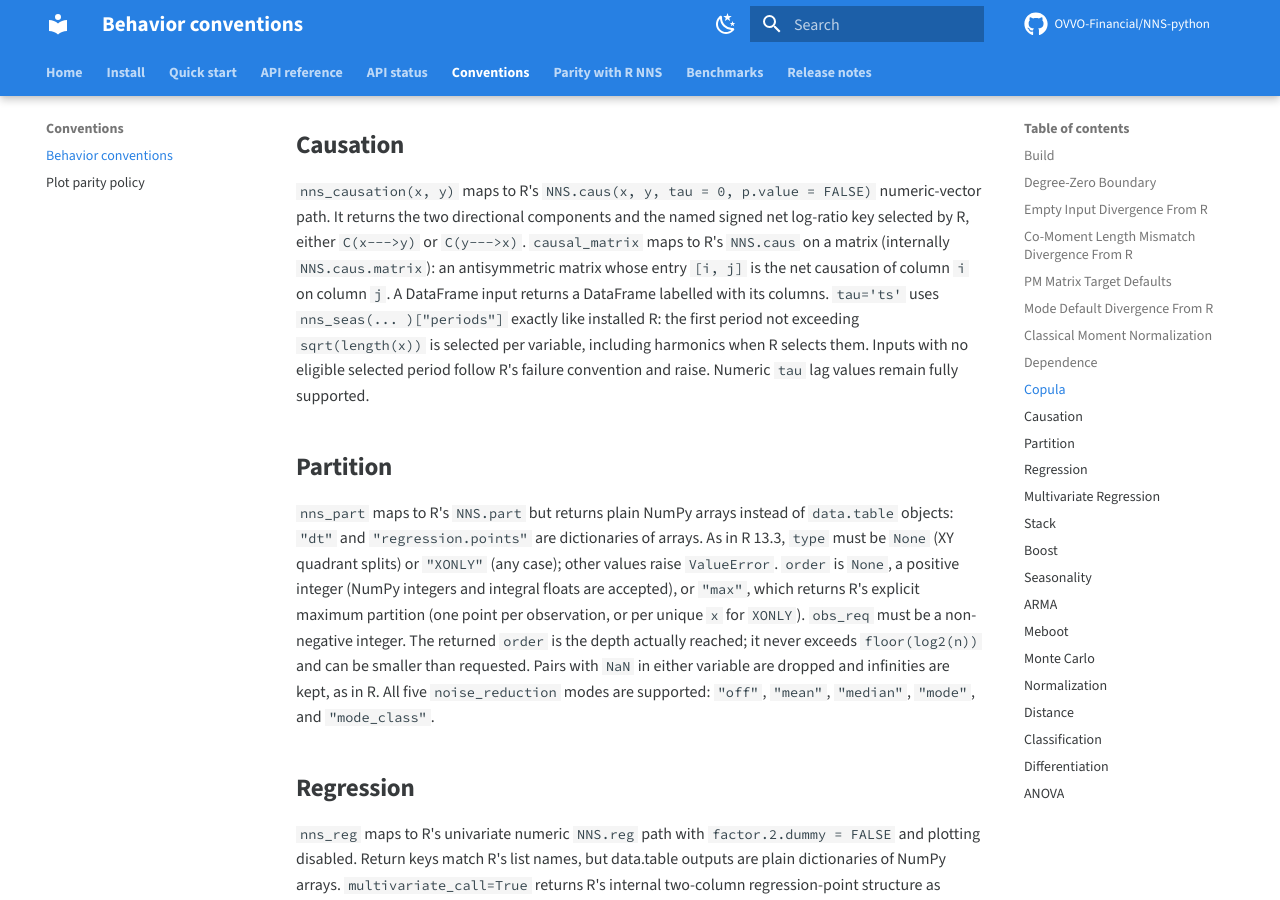
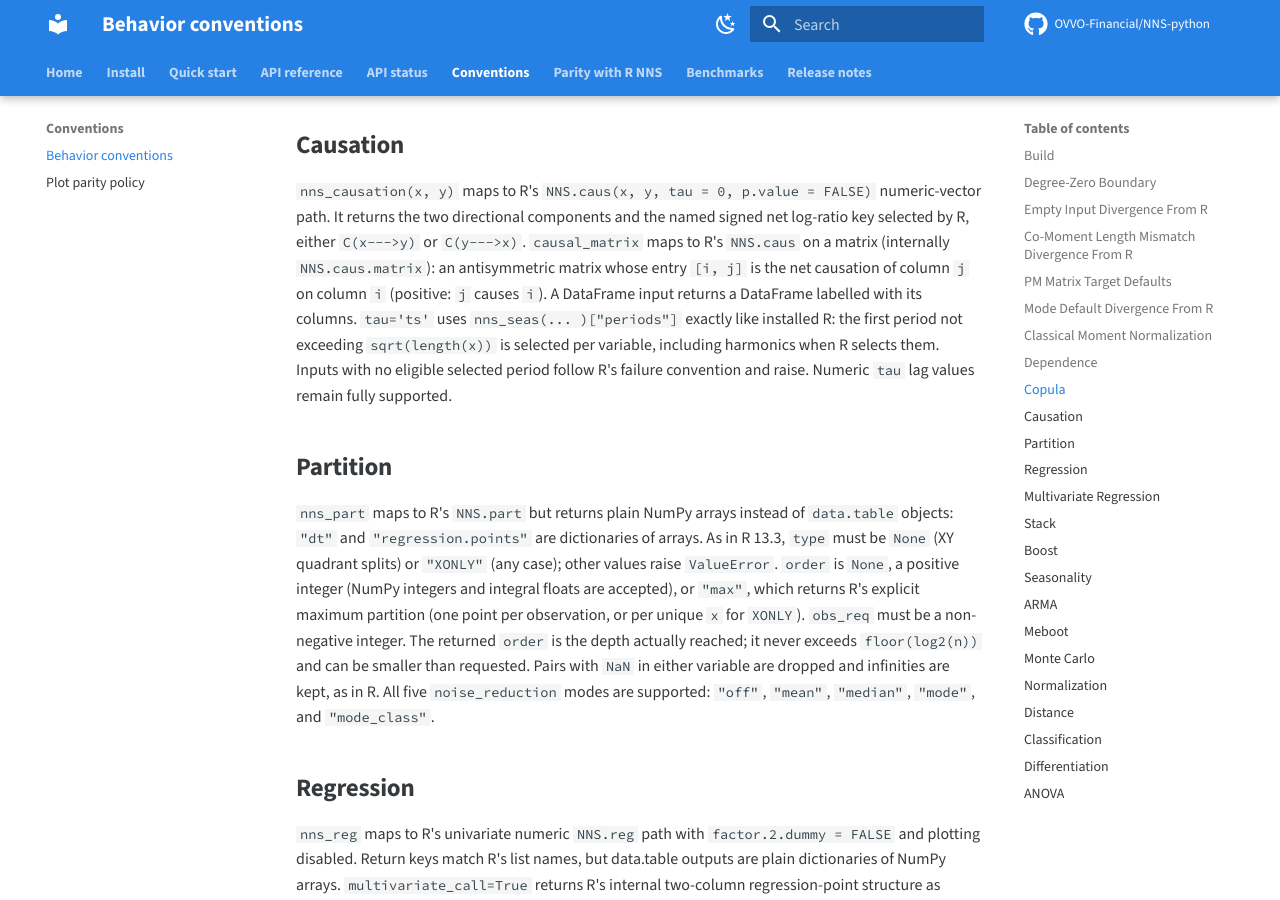
Before and after one commit to OVVO-Financial/NNS-python, an MkDocs documentation site: the page built from docs/conventions.md, in a window 1280 px wide and 900 px high, scrolled down 3546 px. Built offline with MkDocs 1.6.1 and Material for MkDocs 9.7.7, drawn with Linux system fonts in a browser that asks for light colours; comment, search, counter and statistics services are not loaded.

Commit message:
causation: describe causal_matrix as column j causing row i
For x = linspace(-2, 2, 100), y = x^2, C(x--->y) is +18.44 while
causal_matrix[0, 1] is -18.44, so the docs had the direction reversed.

```diff
--- a/docs/conventions.md
+++ b/docs/conventions.md
@@ -163,8 +163,8 @@ input raises `ValueError` (R stops on missing values).
 numeric-vector path. It returns the two directional components and the named
 signed net log-ratio key selected by R, either `C(x--->y)` or `C(y--->x)`.
 `causal_matrix` maps to R's `NNS.caus` on a matrix (internally `NNS.caus.matrix`):
-an antisymmetric matrix whose entry `[i, j]` is the net causation of column `i` on
-column `j`. A DataFrame input returns a DataFrame labelled with its columns.
+an antisymmetric matrix whose entry `[i, j]` is the net causation of column `j` on
+column `i` (positive: `j` causes `i`). A DataFrame input returns a DataFrame labelled with its columns.
 `tau='ts'` uses `nns_seas(... )["periods"]` exactly like installed R: the first
 period not exceeding `sqrt(length(x))` is selected per variable, including
 harmonics when R selects them. Inputs with no eligible selected period follow
```
Also changed, not shown: docs/api_reference.md (+1 -1 lines), 2 other files.
